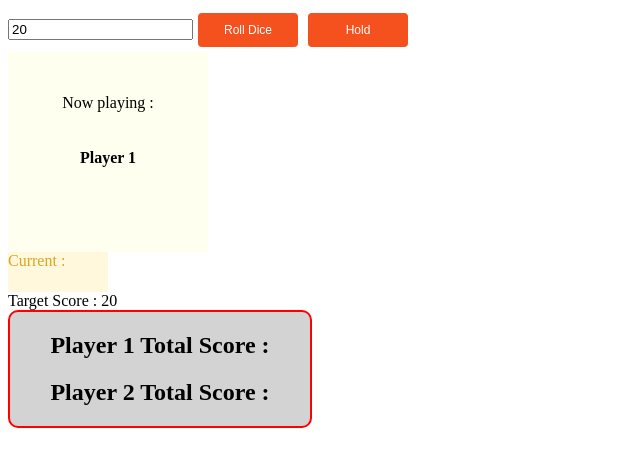
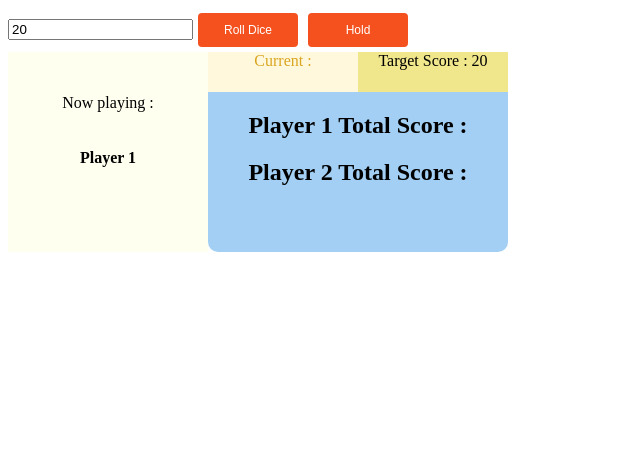
Before and after one commit to JakeGurevich/Dice-game, a React app in the folder dice-game/: page / in a window 1280 px wide. Shown: the whole page, without its empty margins (0-640 px from the left). Built offline with nearby package versions, Linux system fonts and the light colour scheme.

Commit message:
some css added

```diff
--- a/dice-game/src/components/Game.js
+++ b/dice-game/src/components/Game.js
@@ -98,25 +98,38 @@ class Game extends React.Component {
     console.log(this.state.sum);
 
     return (
-      <div className="game">
+      <div className="container">
         <input
           value={this.state.winScore}
           onChange={(e) => this.inputHandler(e)}
         />
         <Button onClick={() => this.randomDice(2)} style="Roll Dice" />
         <Button onClick={() => this.holdResults()} style="Hold" />
-
+        <div className="game">
+          <div className="player">
             <Dice results={this.state.rollResults} />
             <Player
               currentPl={this.state.nextPlayer ? "2" : "1"}
               currentSum={this.state.sum}
             />
+          </div>
+
+          <div className="info">
+            <div className="currentInfo">
               <div className="current">Current : {this.state.currentSum}</div>
-        <div className="targetScore">Target Score : {this.state.winScore}</div>
+              <div className="targetScore">
+                Target Score : {this.state.winScore}
+              </div>
+            </div>
 
-        <InfoCard p1={this.state.globalScore} p2={this.state.globalScore2} />
+            <InfoCard
+              p1={this.state.globalScore}
+              p2={this.state.globalScore2}
+            />
+          </div>
 
           <div>{this.state.win ? "You won !" : null}</div>
+        </div>
       </div>
     );
   }
--- a/dice-game/src/components/game.css
+++ b/dice-game/src/components/game.css
@@ -4,8 +4,19 @@ input[type="text"] {
   color: rgb(62, 219, 122);
 }
 .current {
-  width: 100px;
+  width: 50%;
   height: 40px;
   background-color: cornsilk;
   color: goldenrod;
 }
+.game {
+  display: flex;
+}
+.targetScore {
+  width: 50%;
+  height: 40px;
+  background: khaki;
+}
+.currentInfo {
+  display: flex;
+}
--- a/dice-game/src/components/info.css
+++ b/dice-game/src/components/info.css
@@ -1,7 +1,7 @@
 .info {
   width: 300px;
-  background: lightgray;
-  border: 2px solid red;
+  background: rgb(162, 207, 243);
+  /* border: 2px solid rgb(150, 199, 238); */
   border-radius: 10px;
   text-align: center;
 }
```
Lines whose indentation alone changed are shown as unchanged.
